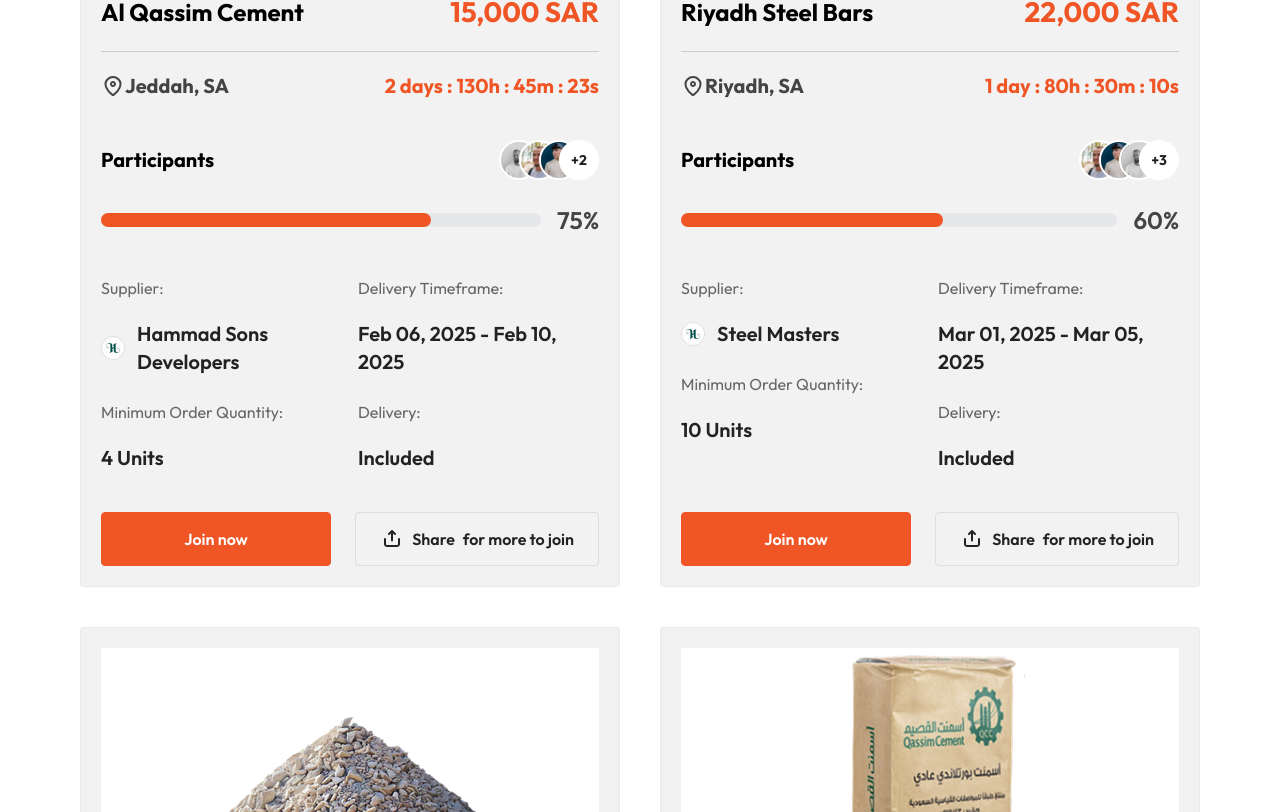
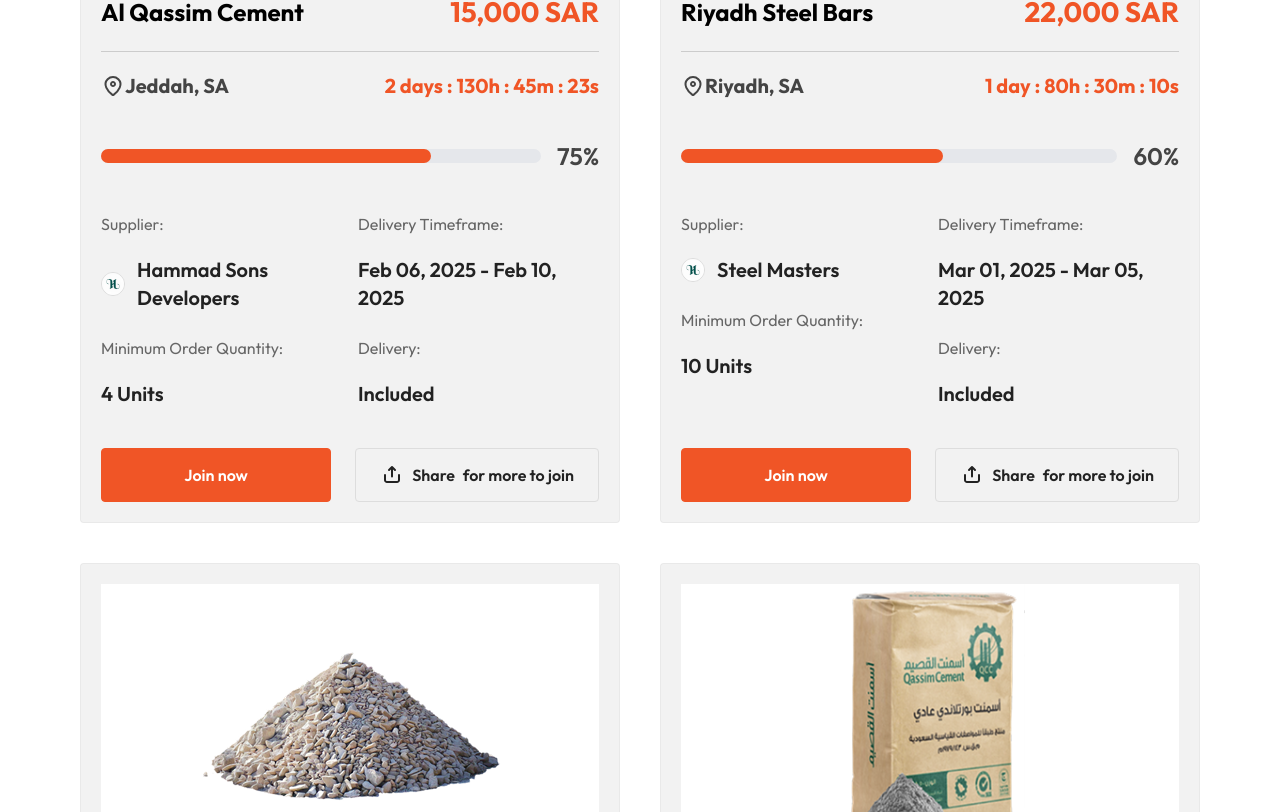
Before and after one commit to zaintauqeer/Scale-Frontend, a Next.js app: page /en/deals in a window 1280 px wide. Shown: the part 1428-2240 px from the top of the page. Built offline with nearby package versions, Linux system fonts and the light colour scheme.

Commit message:
participants part removed

```diff
--- a/src/components/DealBox.tsx
+++ b/src/components/DealBox.tsx
@@ -53,29 +53,7 @@
           {timeLeft}
         </p>
       </div>
-      <div className="mt-9 flex justify-between items-center mb-6">
-        <h3 className="text-xl font-[Outfit-Bold] rtl:font-sans rtl:font-bold">{t('Participants')}</h3>
-        <div className="flex items-center">
-          <img
-            src={participants[0]}
-            className="w-[40px] h-[40px] object-cover translate-x-[150%] border-2 border-[#FFFFFF] rounded-full"
-            alt=""
-          />
-          <img
-            src={participants[1]}
-            className="w-[40px] h-[40px] object-cover translate-x-full border-2 border-[#FFFFFF] rounded-full"
-            alt=""
-          />
-          <img
-            src={participants[2]}
-            className="w-[40px] h-[40px] object-cover translate-x-1/2 border-2 border-[#FFFFFF] rounded-full"
-            alt=""
-          />
-          <div className="w-[40px] h-[40px] bg-white rounded-full z-10 flex justify-center items-center text-[#222222] text-sm font-[Outfit-Bold] rtl:font-sans rtl:font-bold">
-            +{participantsExtra}
-          </div>
-        </div>
-      </div>
+
       <div className="flex items-center gap-4 mb-10">
         <div className="w-full lg:h-3.5 h-2 bg-gray-200 rounded-full">
           <div className="h-full bg-[#F05526] rounded-full" style={{width: `${progress}%`}}></div>
--- a/src/components/deals.json
+++ b/src/components/deals.json
@@ -60,7 +60,7 @@
     "delivery": "Included"
   },
   {
-    "id": "riyadh-steel-bars",
+    "id": "Hammad Sons Developers",
     "image": "/products/product-1.png",
     "title": "Riyadh Steel Bars",
     "price": "22,000 SAR",
```
